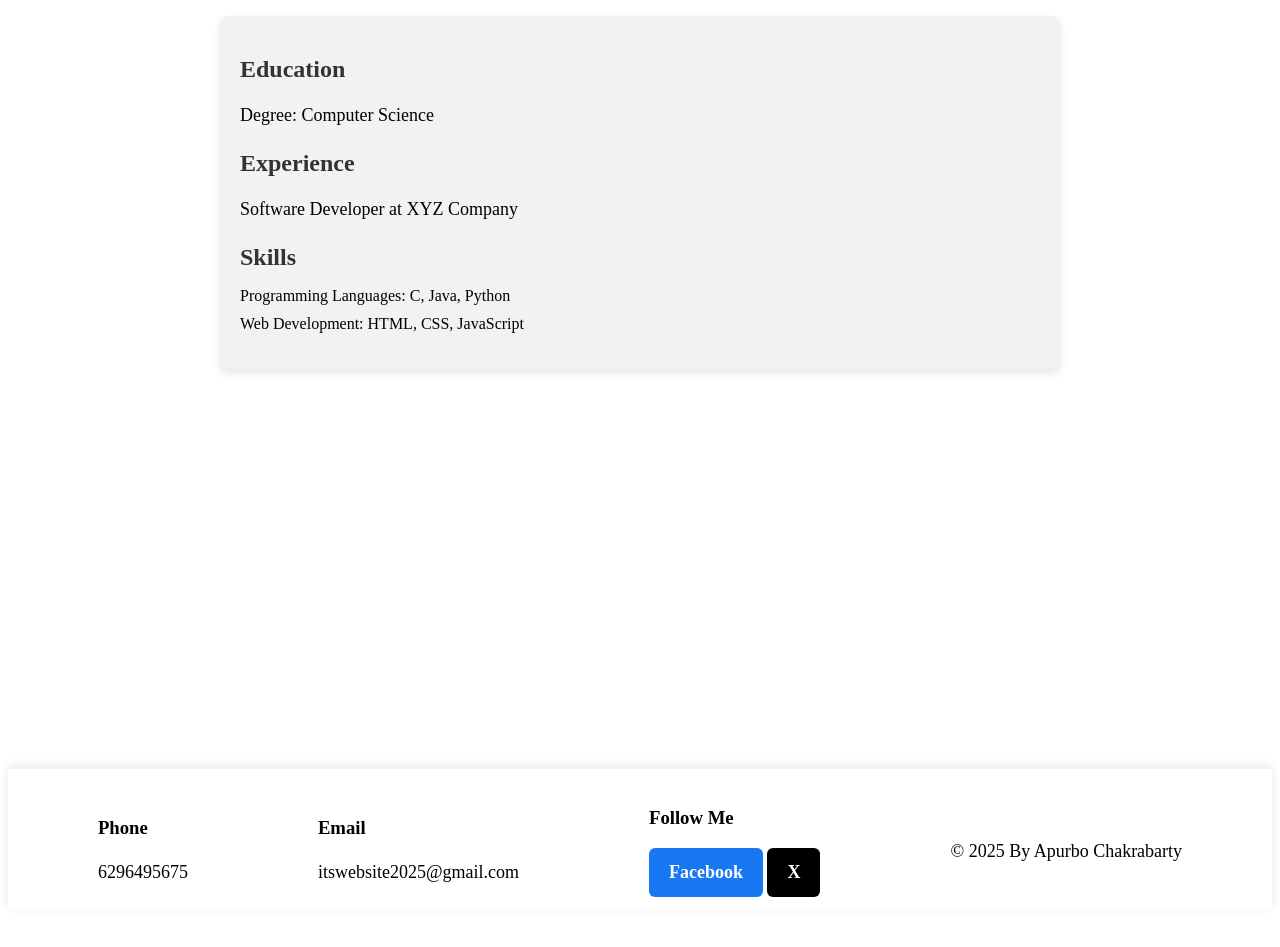
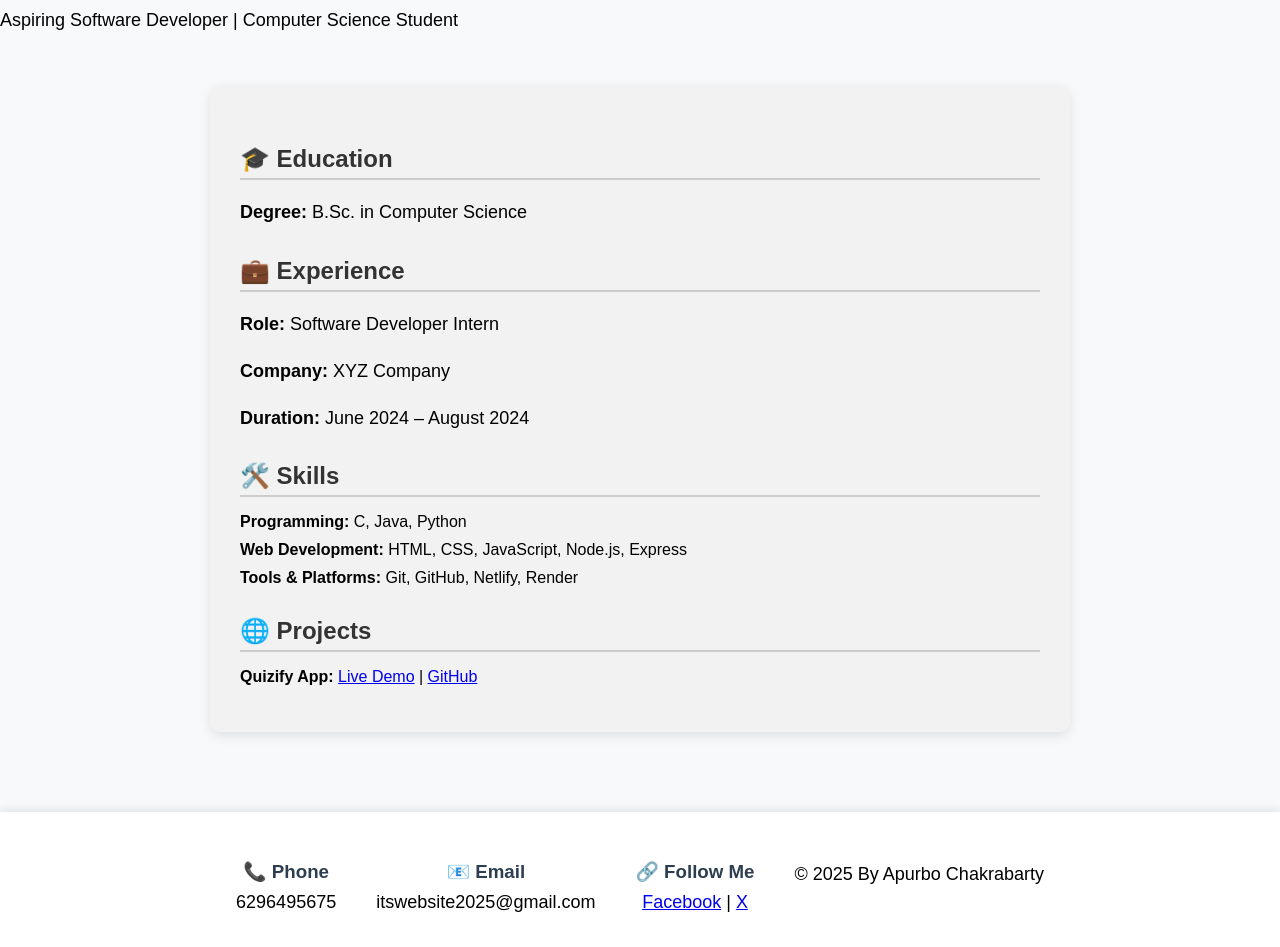
Before and after one commit to Apurbo2k25/MinePortfolio, a plain HTML site: page resume.html in a window 1280 px wide. Shown: the part 92-1039 px from the top of the page. Before the commit the page ends 1009 px from the top, so only its background shows below. Drawn offline with Linux system fonts and the light colour scheme.

Commit message:
Updations in resume

```diff
--- a/resume.css
+++ b/resume.css
@@ -1,16 +1,34 @@
-/* Resume Page */
+/* Resume Page Styling */
+body {
+  font-family: Arial, sans-serif;
+  margin: 0;
+  padding: 0;
+  animation: fadeIn 1s ease-in;
+  background-color: #f8f9fa;
+}
+
 main {
   max-width: 800px;
   margin: 50px auto;
   background-color: #f2f2f2;
-    padding: 20px;
-    box-shadow: 0 4px 8px rgba(0, 0, 0, 0.1);
-    border-radius: 8px;
+  padding: 30px;
+  box-shadow: 0 4px 12px rgba(0, 0, 0, 0.1);
+  border-radius: 10px;
+}
+
+h1.center {
+  text-align: center;
+  margin-top: 40px;
+  font-size: 32px;
+  color: #2c3e50;
 }
 
 h2 {
   color: #333;
   margin-bottom: 10px;
+  border-bottom: 2px solid #ccc;
+  padding-bottom: 5px;
+  margin-top: 30px;
 }
 
 p {
@@ -26,30 +44,37 @@ ul {
 li {
   margin: 10px 0;
 }
+
+/* Contact/Footer Styling */
 footer {
   display: flex;
   justify-content: center;
-    align-items: center;
-    height: 100px;
-    margin-top: 400px;
-    padding: 20px;
-    background: white;
+  align-items: flex-start;
+  flex-wrap: wrap;
+  gap: 40px;
+  padding: 30px;
+  background: #fff;
   box-shadow: 0 -2px 10px rgba(0, 0, 0, 0.1);
-    gap: 130px;
-    flex-wrap: wrap;
-  }
-  @keyframes fadeIn {
-    from {
-        opacity: 0;
-    }
-    to {
-        opacity: 1;
-    }
+  margin-top: 80px;
+  font-size: 16px;
+  text-align: center;
 }
 
-  body {
-    animation: fadeIn 1s ease-in;
+.contact-item h3 {
+  margin-bottom: 5px;
+  color: #2c3e50;
 }
+
+.contact-item p {
+  margin: 0;
+}
+
+@keyframes fadeIn {
+  from { opacity: 0; }
+  to { opacity: 1; }
+}
+
+/* Button and Social Link Styling */
 .link {
   display: inline-block;
   padding: 10px 20px;
@@ -59,13 +84,13 @@ footer {
   border-radius: 6px;
   font-weight: bold;
   transition: background-color 0.3s ease;
+  margin-right: 10px;
 }
 
 .link:hover {
-    background-color: #0e5a9c; /* Darker shade on hover */
+  background-color: #0e5a9c;
 }
 
-  /* X (Twitter) button styling */
 .link:nth-child(2) {
   background-color: black;
 }
@@ -73,3 +98,21 @@ footer {
 .link:nth-child(2):hover {
   background-color: gray;
 }
+
+/* Responsive */
+@media (max-width: 768px) {
+  main {
+    margin: 20px;
+    padding: 20px;
+  }
+
+  footer {
+    flex-direction: column;
+    align-items: center;
+    gap: 20px;
+  }
+
+  .link {
+    margin-bottom: 10px;
+  }
+}
--- a/resume.html
+++ b/resume.html
@@ -1,49 +1,65 @@
 <!DOCTYPE html>
 <html lang="en">
 <head>
-    <meta charset="UTF-8">
-    <meta name="viewport" content="width=device-width, initial-scale=1.0">
-    <title>Resume</title>
-    <link rel="stylesheet" href="resume.css">
+  <meta charset="UTF-8" />
+  <meta name="viewport" content="width=device-width, initial-scale=1.0"/>
+  <title>Resume - Apurbo Chakrabarty</title>
+  <link rel="stylesheet" href="resume.css" />
 </head>
 <body>
 
   <header>
-        <h1 class="center">My Resume</h1>
+    <h1 class="center">Apurbo Chakrabarty</h1>
+    <p class="center">Aspiring Software Developer | Computer Science Student</p>
   </header>
 
   <main>
-        <h2>Education</h2>
-        <p>Degree: Computer Science</p>
+    <section>
+      <h2>🎓 Education</h2>
+      <p><strong>Degree:</strong> B.Sc. in Computer Science</p>
+    </section>
 
-        <h2>Experience</h2>
-        <p>Software Developer at XYZ Company</p>
+    <section>
+      <h2>💼 Experience</h2>
+      <p><strong>Role:</strong> Software Developer Intern</p>
+      <p><strong>Company:</strong> XYZ Company</p>
+      <p><strong>Duration:</strong> June 2024 – August 2024</p>
+    </section>
 
-        <h2>Skills</h2>
+    <section>
+      <h2>🛠️ Skills</h2>
       <ul>
-            <li>Programming Languages: C, Java, Python</li>
-            <li>Web Development: HTML, CSS, JavaScript</li>
+        <li><strong>Programming:</strong> C, Java, Python</li>
+        <li><strong>Web Development:</strong> HTML, CSS, JavaScript, Node.js, Express</li>
+        <li><strong>Tools & Platforms:</strong> Git, GitHub, Netlify, Render</li>
       </ul>
+    </section>
+
+    <section>
+      <h2>🌐 Projects</h2>
+      <ul>
+        <li><strong>Quizify App:</strong> <a href="https://quizify2025.netlify.app" target="_blank">Live Demo</a> | <a href="https://github.com/Apurbo2k25" target="_blank">GitHub</a></li>
+      </ul>
+    </section>
   </main>
 
   <footer>
     <div class="contact-item">
-            <h3>Phone</h3>
+      <h3>📞 Phone</h3>
       <p>6296495675</p>
     </div>
     <div class="contact-item">
-            <h3>Email</h3>
+      <h3>📧 Email</h3>
       <p>itswebsite2025@gmail.com</p>
     </div>
     <div class="contact-item">
-            <h3>Follow Me</h3>
+      <h3>🔗 Follow Me</h3>
       <p>
-                <a href="https://www.facebook.com/share/15zRK448sH/?mibextid=wwXIfr" target="_blank" class="link">Facebook</a>
-                <a href="https://x.com/itsapurbo001?s=11&mx=2" target="_blank" class="link">X</a>
+        <a href="https://www.facebook.com/share/15zRK448sH/?mibextid=wwXIfr" target="_blank">Facebook</a> |
+        <a href="https://x.com/itsapurbo001?s=11&mx=2" target="_blank">X</a>
       </p>
-
     </div>
-        <p>© 2025 By Apurbo Chakrabarty</p>
+    <p class="center">© 2025 By Apurbo Chakrabarty</p>
   </footer>
 
 </body>
```
Lines whose indentation alone changed are shown as unchanged.
